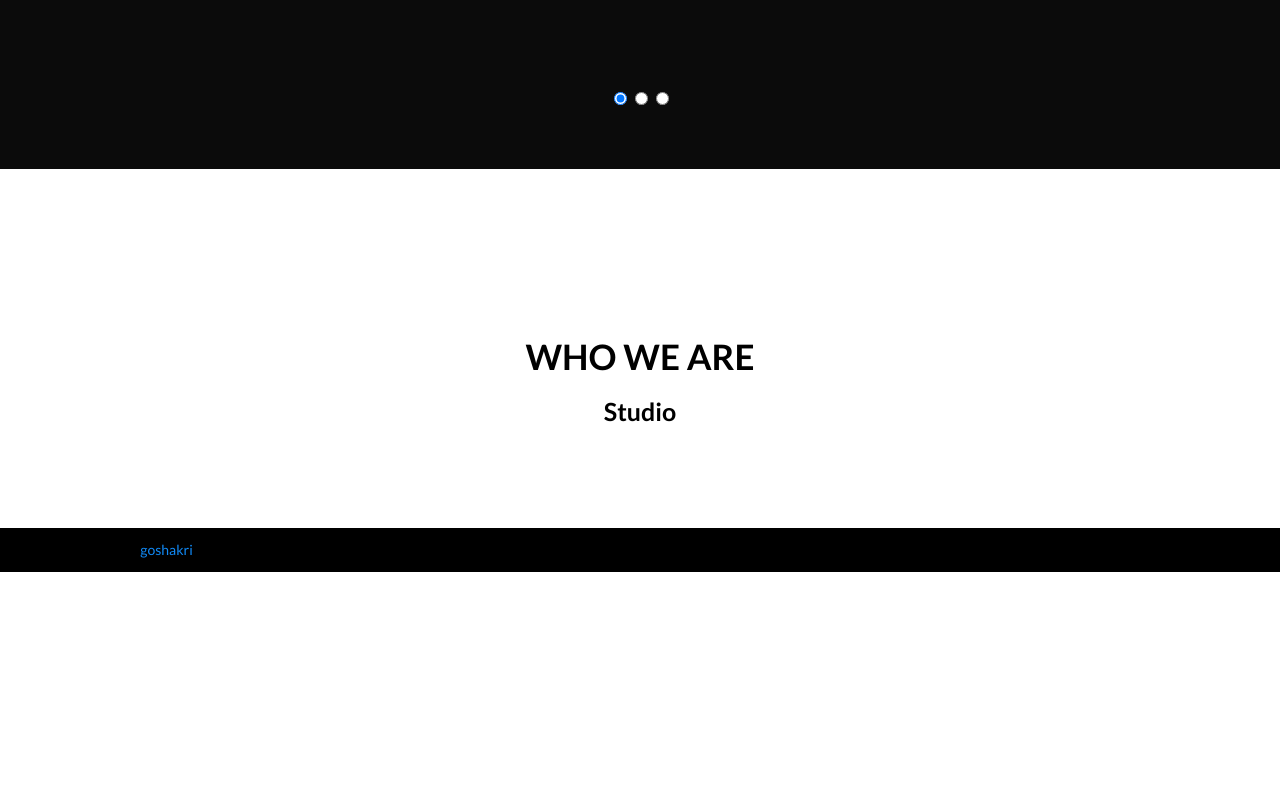
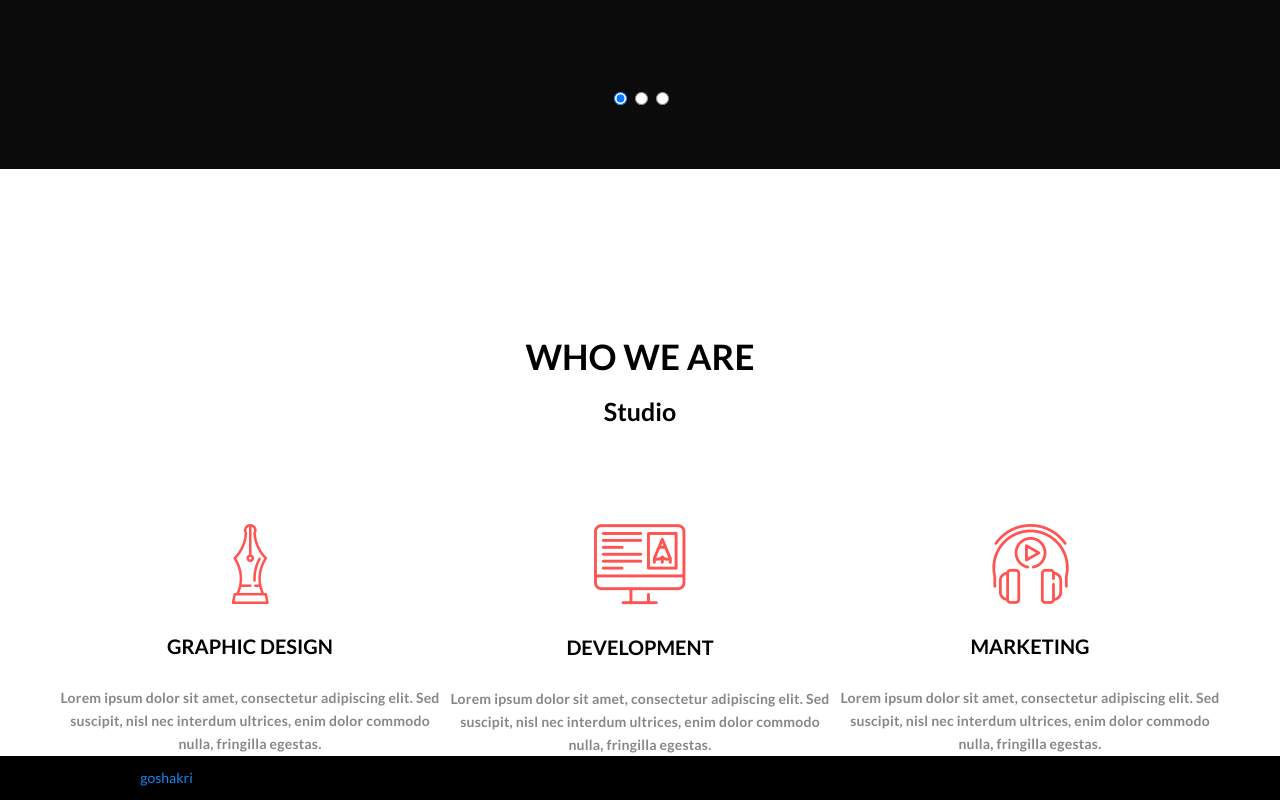
Before and after one commit to goshakri/google-Home-page1, a React (Create React App) app: page / in a window 1280 px wide. Shown: the part 708-1508 px from the top of the page. Before the commit the page ends 1280 px from the top, so only its background shows below. Built offline with nearby package versions, Linux system fonts and the light colour scheme.

Commit message:
Created blocknews

```diff
--- a/src/App.js
+++ b/src/App.js
@@ -1,5 +1,8 @@
 import React from "react";
 import logo from "./images/logo.png";
+import iconone from "./images/iconone.png";
+import icontoo from "./images/icontoo.png";
+import iconthree from "./images/iconthree.png";
 import Header from "./components/Header.js";
 import Footer from "./components/Footer.js";
 
@@ -11,7 +14,7 @@ function App() {
           <div className="Section-content">
             <nav className="SiteNavigation">
               <div className="HeaderPage-picture">
-                <img className="HeaderPage-pictureItem" src={logo} alt="" />
+                <img src={logo} alt="" />
               </div>
               <ul className="SiteNavigation-column">
                 <li className="SiteNavigation-item">
@@ -108,21 +111,21 @@ function App() {
                     <h2 className="AboutSection-title AboutSection-title--text"> <basefont className="Slider-title Slider-title--red"> Fimilia </basefont> Studio</h2>
                   </div>
 
-                  <div className="AboutSection-wrappers">
+                  <div className="AboutSection-wrappers u-pt-100">
                     <div className="AboutSection-blocknews">
-                      <img src="" alt="" />
-                      <h2></h2>
-                      <p></p>
+                      <img src={iconone} alt="" />
+                      <h2 className="AboutSection-blocknews AboutSection-blocknews--text">GRAPHIC DESIGN</h2>
+                      <p className="AboutSection-textp">Lorem ipsum dolor sit amet, consectetur adipiscing elit. Sed suscipit, nisl nec interdum ultrices, enim dolor commodo nulla, fringilla egestas.</p>
                     </div>
                     <div className="AboutSection-blocknews">
-                      <img src="" alt="" />
-                      <h2></h2>
-                      <p></p>
+                      <img src={icontoo} alt="" />
+                      <h2 className="AboutSection-blocknews AboutSection-blocknews--text">DEVELOPMENT</h2>
+                      <p className="AboutSection-textp">Lorem ipsum dolor sit amet, consectetur adipiscing elit. Sed suscipit, nisl nec interdum ultrices, enim dolor commodo nulla, fringilla egestas.</p>
                     </div>
                     <div className="AboutSection-blocknews">
-                      <img src="" alt="" />
-                      <h2></h2>
-                      <p></p>
+                      <img src={iconthree} alt="" />
+                      <h2 className="AboutSection-blocknews AboutSection-blocknews--text">MARKETING</h2>
+                      <p className="AboutSection-textp">Lorem ipsum dolor sit amet, consectetur adipiscing elit. Sed suscipit, nisl nec interdum ultrices, enim dolor commodo nulla, fringilla egestas.</p>
                     </div>
                   </div>
 
--- a/src/stylesheets/_utilities.scss
+++ b/src/stylesheets/_utilities.scss
@@ -89,6 +89,10 @@
     &-90 {
       padding-top: 90px;
     }
+
+    &-100 {
+      padding-top: 100px;
+    }
   }
 
   &-pl {
--- a/src/stylesheets/modules/_AboutSection.scss
+++ b/src/stylesheets/modules/_AboutSection.scss
@@ -17,8 +17,25 @@
   }
 
   &-wrappers {
-    padding-top: 90px;
     display: flex;
-    justify-content: space-between
+    justify-content: space-around;
+  }
+
+  &-blocknews {
+    font-family: 'Lato', sans-serif;
+    font-weight: 700;
+
+    &--text {
+      padding-top: 30px;
+      font-size: 20px;
+    }
+  }
+
+  &-textp {
+    padding-top: 30px;
+    font-size: 14px;
+    line-height: 23px;
+    letter-spacing: 0.2px;
+    color: #878787;
   }
 }
```
